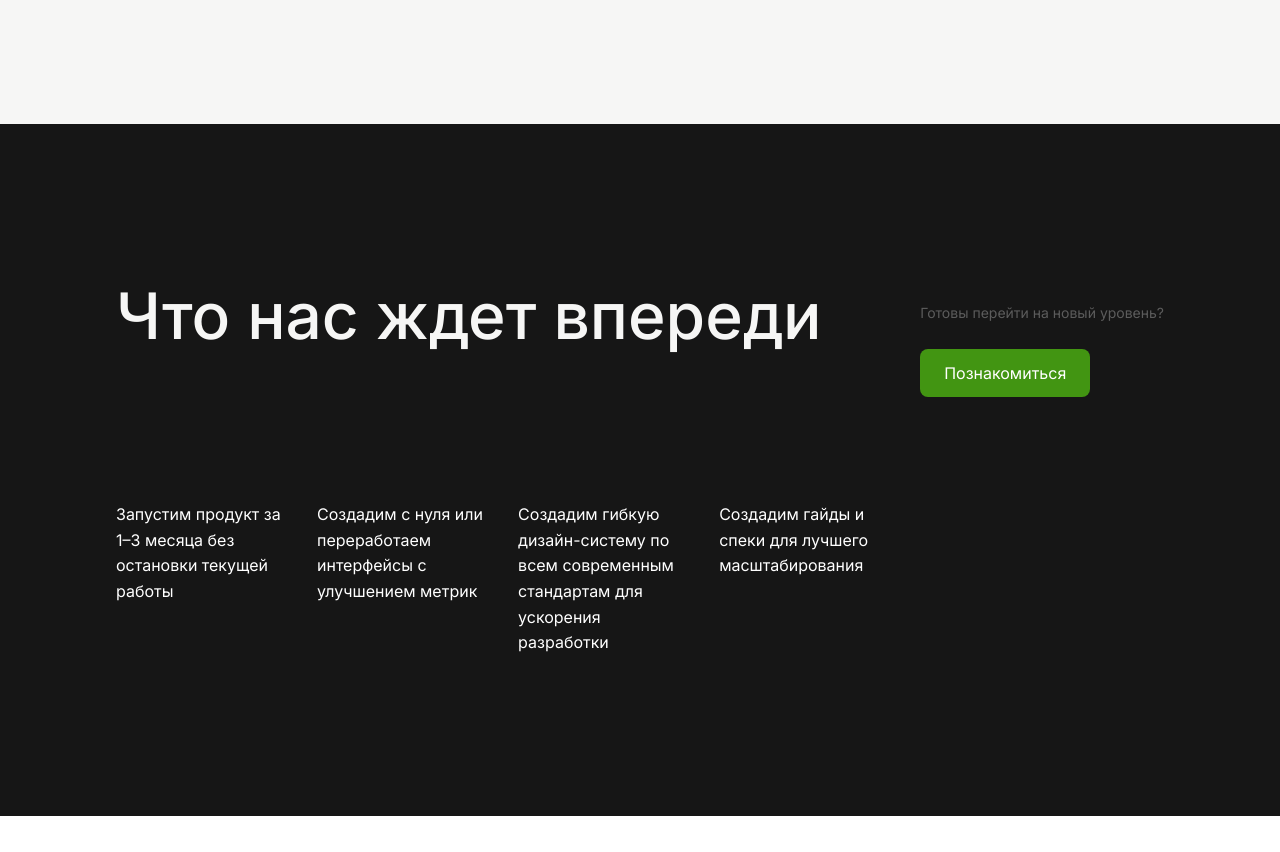
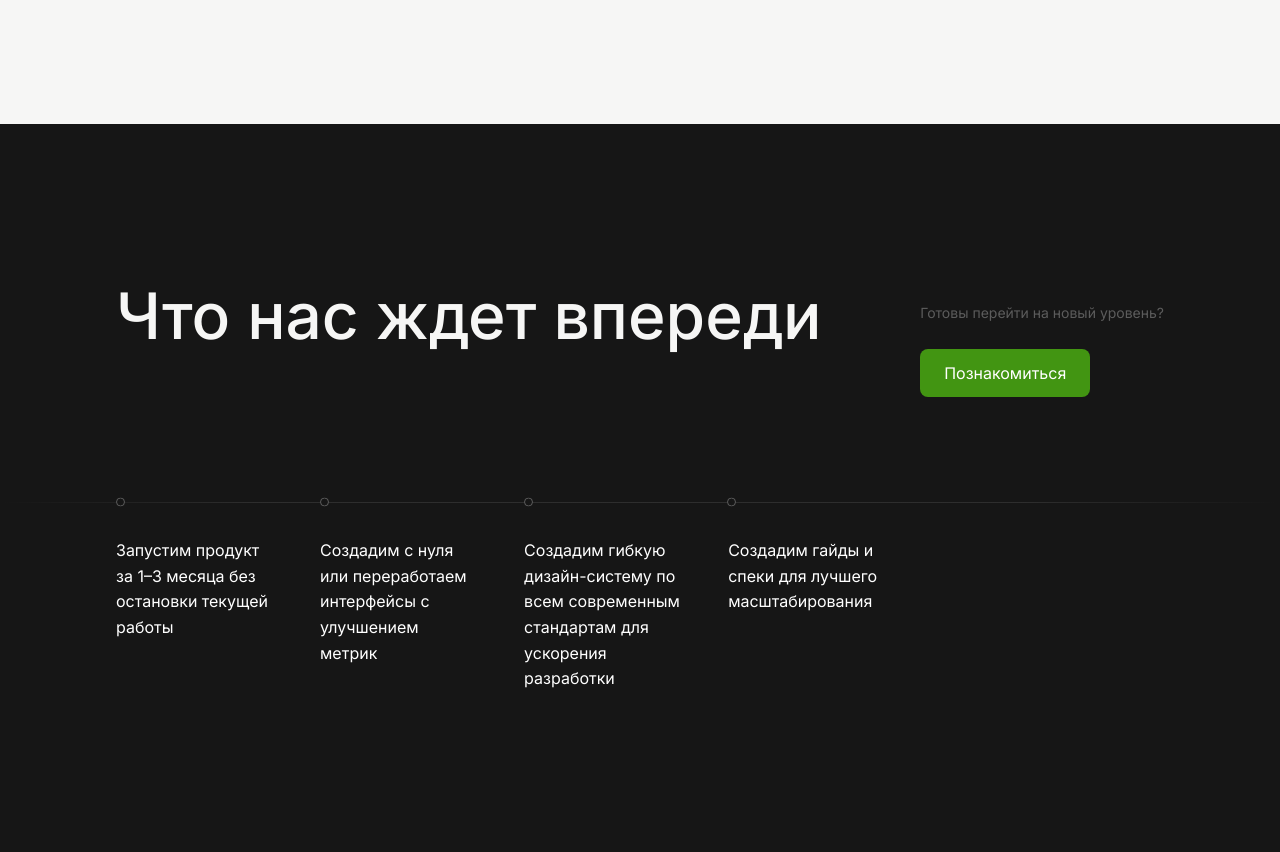
Before and after one commit to scoutrul/geovo25, a Vue app: page / in a window 1280 px wide. Shown: the part 2080-2932 px from the top of the page. Before the commit the page ends 2896 px from the top, so only its background shows below. Built offline with nearby package versions, Linux system fonts and the light colour scheme.

Commit message:
Enhance BenefitsSection with new DecorativeLine component for improved visual layout; adjust styles and structure for better responsiveness and user experience. Update BaseContainer to include overflow handling.

```diff
--- a/src/components/base/BaseContainer.vue
+++ b/src/components/base/BaseContainer.vue
@@ -26,7 +26,7 @@ const props = defineProps({
 })
 
 const containerClasses = computed(() => {
-  const baseClasses = 'w-full px-4 py-16 sm:px-10 sm:py-32 xl:py-40'
+  const baseClasses = 'w-full px-4 py-16 sm:px-10 sm:py-32 xl:py-40 overflow-hidden'
 
   // Фон
   const bgClasses = props.bg || ''
--- a/src/components/sections/BenefitsSection.vue
+++ b/src/components/sections/BenefitsSection.vue
@@ -1,49 +1,35 @@
 <template>
-  <BaseContainer
-    :as="'section'"
-    :max-width="'full'"
-    :bg="'bg-black-90'"
-  >
-    <!-- Мобильная: вертикальная раскладка, Планшет+Десктоп: горизонтальная с CTA справа -->
+  <BaseContainer :as="'section'" :max-width="'full'" :bg="'bg-black-90'" class="relative">
+
+    <DecorativeLine :pin-count="0" class="hidden lg:block !absolute top-0 left-1/2 transform -translate-x-1/2"
+      :style="{ top: ltXl ? '405px' : '342px' }" />
+
     <div class="flex flex-col lg:flex-row gap-6 sm:gap-8 items-start w-full">
-      <!-- Основной контент (заголовок + карточки) -->
-      <div class="flex flex-col gap-16 sm:gap-[90px] items-start w-full sm:flex-1">
+
+      <div class="flex flex-col items-start w-full sm:flex-1">
         <!-- Заголовок секции -->
-        <BaseHeading
-          :level="4"
-          :as="'h2'"
-          class="w-full text-white-90 text-[46px] leading-[1.2] sm:text-[64px] sm:leading-none"
-        >
+        <BaseHeading :level="4" :as="'h2'"
+          class="w-full text-white-90 text-[46px] leading-[1.2] sm:text-[64px] sm:leading-none mb-[90px]"
+          :style="{ height: gtXl ? '92px' : '188px' }">
           {{ title }}
         </BaseHeading>
 
+        <DecorativeLine :pin-count="benefits.length + 1" :hide-line="gtLg" class="hidden sm:block" />
         <!-- Контейнер с карточками преимуществ -->
-        <!-- Мобильная: flex-wrap 2 колонки, Планшет+: 4 колонки flex -->
-        <div class="flex flex-wrap sm:flex-nowrap gap-8 w-full">
-          <BenefitCard
-            v-for="(benefit, index) in benefits"
-            :key="index"
-            :text="benefit.text"
-            class="w-[140px] sm:w-full sm:flex-1 sm:pt-16"
-          />
+        <div class="flex flex-wrap sm:flex-nowrap gap-11 w-full">
+          <BenefitCard v-for="(benefit, index) in benefits" :key="index" :text="benefit.text"
+            class="w-[140px] sm:w-full sm:flex-1" />
         </div>
       </div>
 
       <!-- CTA блок -->
       <!-- Мобильная: внизу на всю ширину, Планшет+: справа фиксированная ширина -->
       <div class="flex flex-col gap-6 items-start w-full sm:w-[300px] xl:w-[max-content] sm:py-4 sm:self-stretch">
-        <BaseText
-          size="p3"
-          class="text-black-50"
-        >
+        <BaseText size="p3" class="text-black-50">
           {{ ctaText }}
         </BaseText>
 
-        <BaseButton
-          variant="primary"
-          size="md"
-          @click="handleCtaClick"
-        >
+        <BaseButton variant="primary" size="md" @click="handleCtaClick">
           {{ ctaButtonText }}
         </BaseButton>
       </div>
@@ -54,6 +40,10 @@
 <script setup>
 import { BaseContainer, BaseHeading, BaseText, BaseButton } from '../base'
 import BenefitCard from '../ui/BenefitCard.vue'
+import DecorativeLine from '../ui/DecorativeLine.vue'
+import { useBreakpoints } from '../../composables/useBreakpoints.js'
+
+const { gtLg, gtXl, ltXl } = useBreakpoints()
 
 const props = defineProps({
   title: {
@@ -80,4 +70,5 @@ const handleCtaClick = () => {
   emit('cta-click')
   console.log('CTA кнопка нажата')
 }
+
 </script>
--- /dev/null
+++ b/src/components/ui/DecorativeLine.vue
@@ -0,0 +1,62 @@
+<template>
+    <div class="relative w-full h-[72px] flex items-center justify-center">
+        <!-- Линия с градиентом через псевдоэлемент -->
+        <div v-if="!hideLine" class="decorative-line-gradient"></div>
+
+        <!-- Пины (точки) -->
+        <div v-if="pinCount > 0" class="absolute w-full flex justify-between items-center top-1/2 -translate-y-1/2">
+            <svg v-for="index in pinCount" width="9" height="9" viewBox="0 0 9 9" fill="none"
+                xmlns="http://www.w3.org/2000/svg" :key="index" :style="{
+                    opacity: index === pinCount ? 0 : 1,
+                    marginLeft: index === pinCount ? '-52px' : 0
+                }">
+                <circle cx="4.5" cy="4.5" r="4" fill="#161616" stroke="#5C5C5C" />
+            </svg>
+
+        </div>
+    </div>
+</template>
+
+<script setup>
+const props = defineProps({
+    // Цвет линии и пинов
+    color: {
+        type: String,
+        default: 'rgba(255, 255, 255, 0.1)'
+    },
+    // Количество пинов
+    pinCount: {
+        type: Number,
+        default: 0
+    },
+    hideLine: {
+        type: Boolean,
+        default: false
+    }
+})
+</script>
+
+<style scoped>
+.decorative-line-gradient {
+  position: relative;
+  width: 100%;
+  height: 100%;
+}
+
+.decorative-line-gradient::before {
+  content: '';
+  position: absolute;
+  top: 50%;
+  left: 50%;
+  transform: translateX(-50%);
+  width: 100vw;
+  height: 1px;
+  background: linear-gradient(
+    to right,
+    transparent 0%,
+    rgba(255, 255, 255, 0.1) 20%,
+    rgba(255, 255, 255, 0.1) 80%,
+    transparent 100%
+  );
+}
+</style>
```
